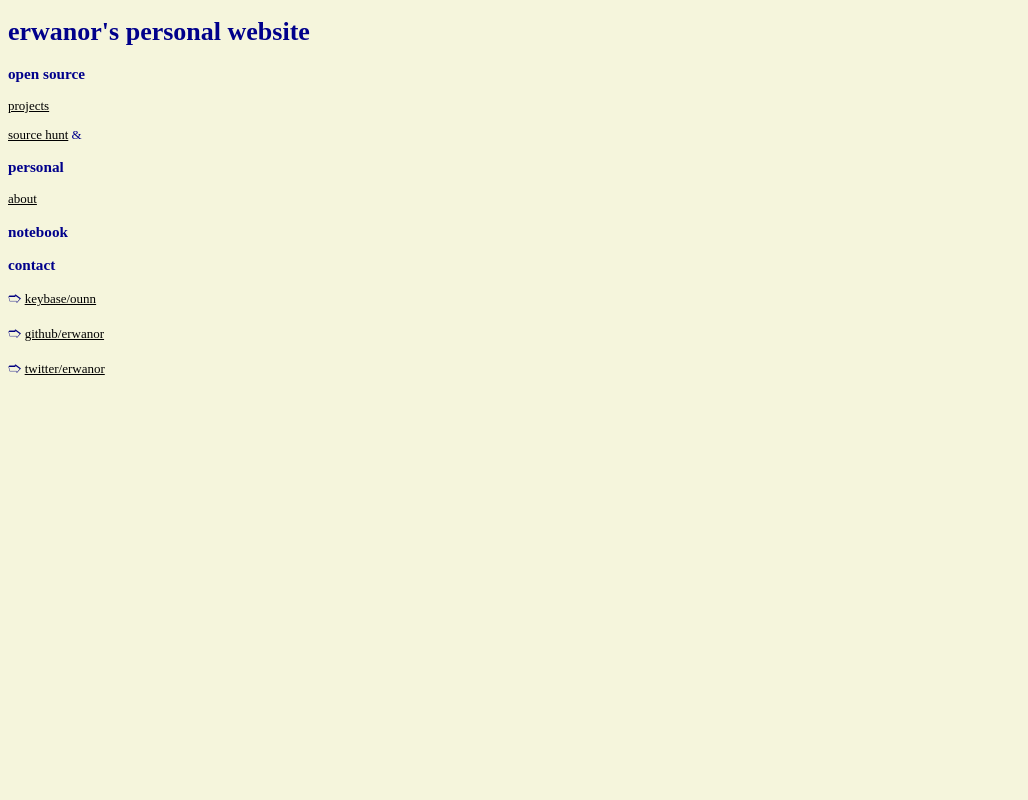
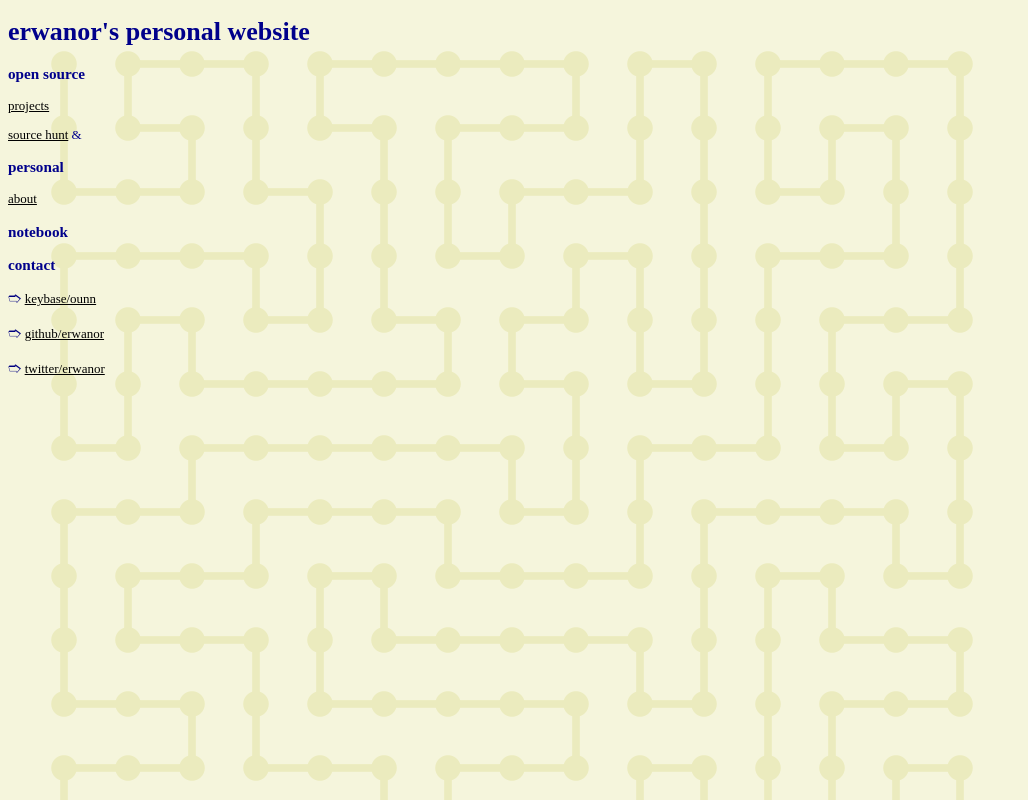
Before and after one commit to erwanor/erwanor.github.io, a plain HTML site: page index.html in a window 1280 px wide. Shown: the whole page, without its empty margins (0-1028 px from the left). Drawn offline with Linux system fonts and the light colour scheme.

Commit message:
add self-avoiding lattice walk as a background image

```diff
--- a/style.css
+++ b/style.css
@@ -3,6 +3,9 @@ body {
     color: darkblue;
     font-size: small;
     background-color: beige;
+    background-image: url("selfavoiding.png");
+    background-blend-mode: soft-light;
+    background-repeat: no-repeat;
 }
 
 p {
```
Also changed, not shown: selfavoiding.png (added).
